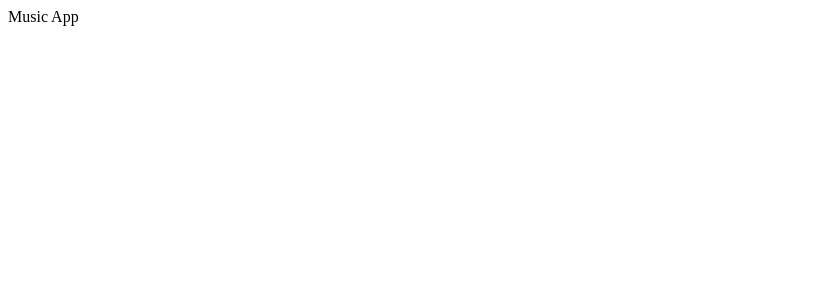
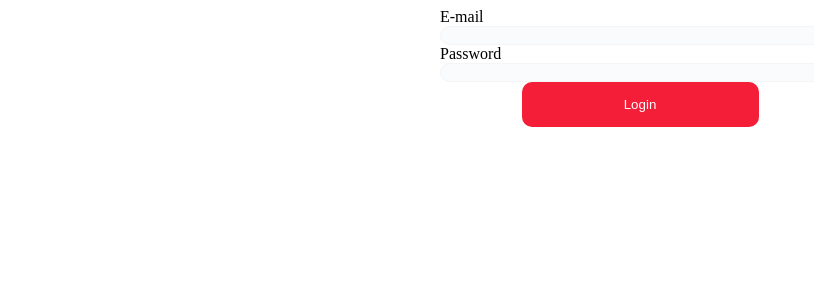
Before and after one commit to alfredomtzg/rokkerMusic, a React (Create React App) app: page / in a window 1280 px wide. Shown: the top 300 px of the page, without its empty margins (0-814 px from the left). Built offline with nearby package versions, Linux system fonts and the light colour scheme.

Commit message:
[Update] Login Component

```diff
--- a/package.json
+++ b/package.json
@@ -8,7 +8,8 @@
     "@testing-library/user-event": "^7.2.1",
     "react": "^17.0.0",
     "react-dom": "^17.0.0",
-    "react-scripts": "3.4.4"
+    "react-scripts": "3.4.4",
+    "styled-components": "^5.2.0"
   },
   "scripts": {
     "start": "react-scripts start",
--- /dev/null
+++ b/src/components/Login.js
@@ -0,0 +1,15 @@
+import React from 'react'
+import { FormContainer, TextLabel, TextInput, ButtonLogin } from './styles/styles'
+
+export default function Login() {
+  return (
+    <FormContainer>
+
+      <TextLabel >E-mail</TextLabel>
+      <TextInput ></TextInput>
+      <TextLabel >Password</TextLabel>
+      <TextInput type="password" ></TextInput>
+      <ButtonLogin type='onSubmit' onClick={() => alert("Hola")}>Login</ButtonLogin>
+    </FormContainer>
+  )
+}
--- a/src/components/styles/styles.js
+++ b/src/components/styles/styles.js
@@ -1 +1,34 @@
 import styled from 'styled-components'
+
+export const FormContainer = styled.form`
+flex-direction: column;
+display:flex;
+width:400px;
+margin: 0 auto;
+`
+
+export const TextLabel = styled.label`
+text-align:left
+`
+
+export const TextInput = styled.input`
+  /* Gray / G100 */
+
+background: #FAFBFC;
+/* Gray / G200 */
+
+border: 1px solid #F4F5F7;
+box-sizing: border-box;
+border-radius: 10px;
+`
+
+export const ButtonLogin = styled.button`
+display:block;
+margin: 0 auto;
+width: 237px;
+height: 45px;
+background-color: #F51E38;
+border: 1px solid transparent;
+border-radius: 10px;
+color: #fff;
+`
--- a/src/containers/App.js
+++ b/src/containers/App.js
@@ -1,10 +1,12 @@
 import React from 'react';
+
+
 
 function App() {
   return (
-    <div className="App">
+    <>
       Music App
-    </div>
+    </>
   );
 }
 
--- a/src/index.js
+++ b/src/index.js
@@ -1,11 +1,12 @@
 import React from 'react';
 import ReactDOM from 'react-dom';
+import Login from './components/Login';
 import App from './containers/App';
 import * as serviceWorker from './serviceWorker';
 
 ReactDOM.render(
   <React.StrictMode>
-    <App />
+    <Login />
   </React.StrictMode>,
   document.getElementById('root')
 );
```
Also changed, not shown: 1 other file (tests, documents, lock files or other folders).
